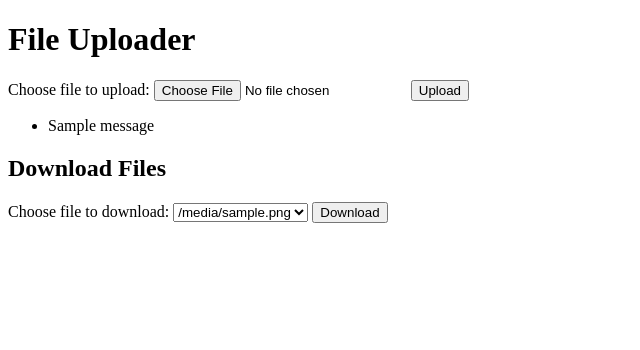
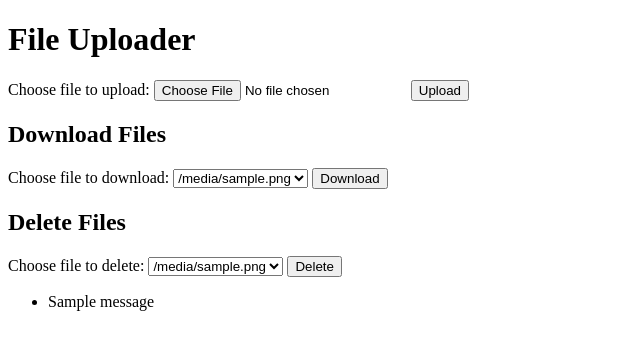
Before and after one commit to sudhakara-ambati/discord-storage, a Flask app: template templates/index.html in a window 1280 px wide. Shown: the top 350 px of the page, without its empty margins (0-640 px from the left). Run offline with Flask 3, Linux system fonts and the light colour scheme; the template is opened without the code that fills it: most values are stand-ins (such as "Sample title", 1, 10 or a date in 2020); one stand-in notice (Sample message) is shown.

Commit message:
added deletion of channels

```diff
--- a/app.py
+++ b/app.py
@@ -16,6 +16,7 @@ os.makedirs(UPLOAD_FOLDER, exist_ok=True)
 
 @app.route('/', methods=['GET', 'POST'])
 def index():
+    clear_uploads()
     update_channel_dropdown()
     if request.method == 'POST':
         if 'file' not in request.files:
@@ -32,15 +33,16 @@ def index():
             filename = file.filename
             file_channel_name = file.filename.split('.')[0]
             file.save(os.path.join(UPLOAD_FOLDER, filename))
-            flash('File uploaded successfully!')
 
-            asyncio.run_coroutine_threadsafe(sendchunks(str(file_channel_name)), bot.loop)
+            sending_chunks = asyncio.run_coroutine_threadsafe(sendchunks(str(file_channel_name)), bot.loop)
+            sending_chunks.result()
+
+            flash("Finished uploading")
 
             return redirect('/')
 
     uploaded_files = os.listdir(UPLOAD_FOLDER)
     options = [{'value': file, 'label': file} for file in uploaded_files]
-    clear_uploads()
 
     return render_template('index.html', filebasenames=list(channel_dropdown.keys()))
 
@@ -71,6 +73,24 @@ def download():
 
     return send_file(merged_file_path, as_attachment=True)
 
+@app.route('/delete_channel', methods=['POST'])
+def delete_channel():
+    selected_channel_name_delete = request.form['file']
+    selected_channel_id_delete = channel_dropdown[selected_channel_name_delete]
+    guild = bot.get_guild(1250905958264078417)
+    channel = discord.utils.get(guild.channels, id=int(selected_channel_id_delete))
+
+    if channel:
+        asyncio.run_coroutine_threadsafe(channel.delete(), bot.loop)
+        flash(f'{channel.name} deleted successfully!')
+    else:
+        flash('Channel not found!')
+
+    update_channel_dropdown()
+
+    return redirect('/')
+
+
 def update_channel_dropdown():
     global channel_dropdown
     guild = bot.get_guild(1250905958264078417)
--- a/templates/index.html
+++ b/templates/index.html
@@ -13,15 +13,6 @@
         <button type="submit">Upload</button>
     </form>
 
-    {% with messages = get_flashed_messages(with_categories=true) %}
-      {% if messages %}
-        <ul>
-        {% for category, message in messages %}
-          <li>{{ message }}</li>
-        {% endfor %}
-        </ul>
-      {% endif %}
-    {% endwith %}
 
     <h2>Download Files</h2>
     <form action="/download" method="POST">
@@ -33,5 +24,27 @@
           </select>
         <button type="submit">Download</button>
       </form>
+
+      <h2>Delete Files</h2>
+      <form action="/delete_channel" method="POST">
+        <label for="file">Choose file to delete:</label>
+        <select id="file" name="file">
+          {% for filebasename in filebasenames %}
+          <option value="{{ filebasename }}">{{ filebasename }}</option>
+          {% endfor %}
+        </select>
+        <button type="submit">Delete</button>
+      </form>
+
+      {% with messages = get_flashed_messages(with_categories=true) %}
+          {% if messages %}
+              <ul>
+              {% for category, message in messages %}
+                  <li>{{ message }}</li>
+              {% endfor %}
+              </ul>
+          {% endif %}
+      {% endwith %}
+
     </body>
     </html>
```
Lines whose indentation alone changed are shown as unchanged.
